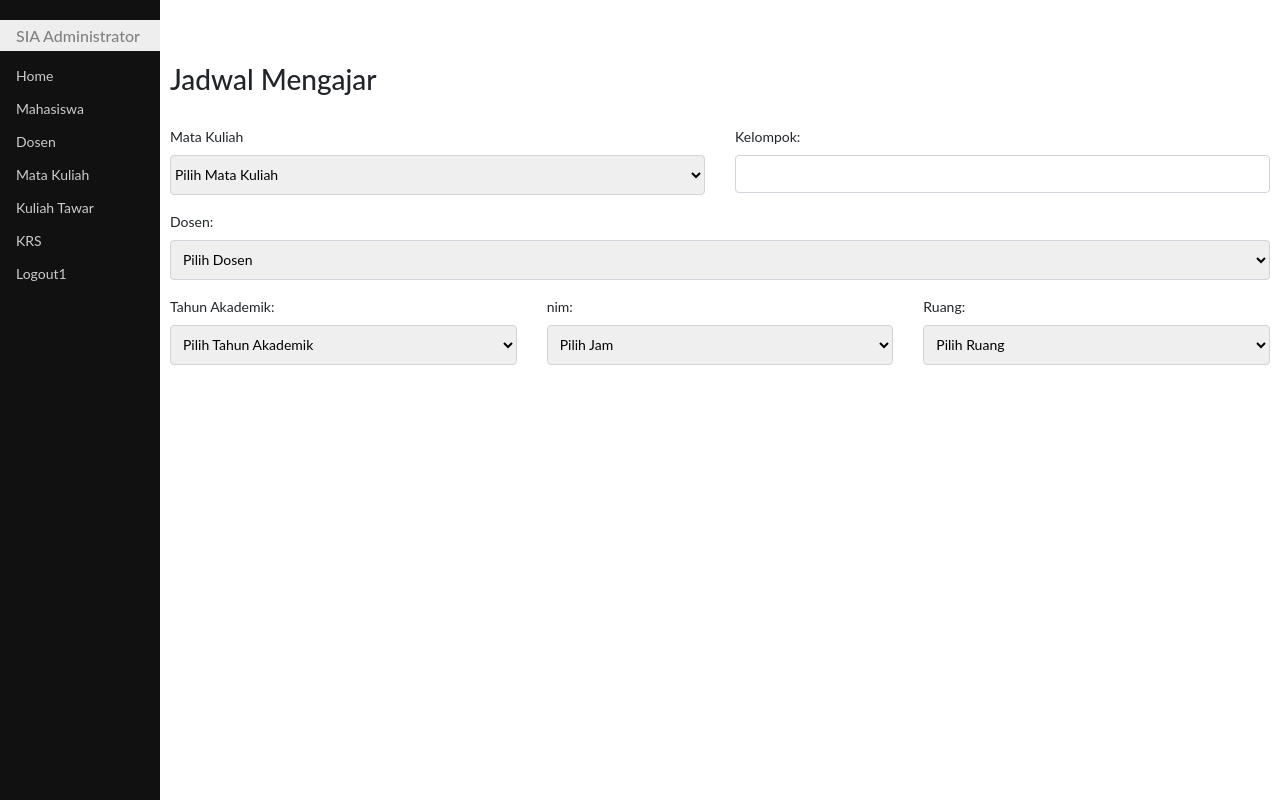
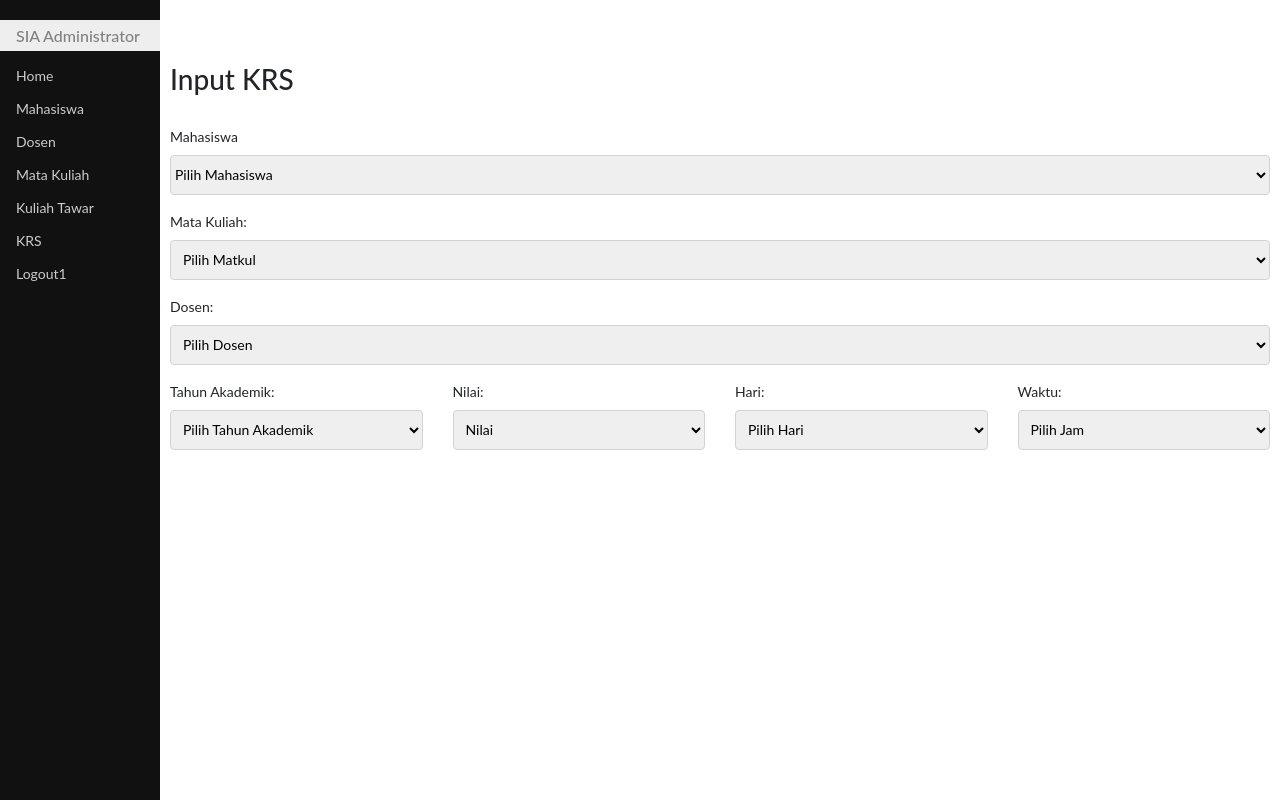
Before and after one commit to DaffaGalang/PWL06605, a PHP site: page /addKrs.php in a window 1280 px wide. Run offline with PHP 8.4, Linux system fonts and the light colour scheme; data comes from the database, SQL or seed files in the repository.

Commit message:
lanjut rabu

```diff
--- a/addKrs.php
+++ b/addKrs.php
@@ -20,80 +20,90 @@
     ?>
     <div class="utama">
         <br><br><br>
-        <h3>Jadwal Mengajar</h3>
+        <h3>Input KRS</h3>
         <br>
         <form method="post" action="sv_addKrs.php" autocomplete="off">
             <div class="container p-0">
                 <div class="row">
-                    <div class="form-group mb-3 col-6">
-                        <label for="matkul">Mata Kuliah</label>
-                        <select name="matkul" id="matkul" class="form-select" style="height: 40px;width: 100% ; border :1px solid #ced4da;border-radius: 0.25rem;" required>
-                            <option value='' disabled selected>Pilih Mata Kuliah</option>
+                    <div class="form-group mb-3 col-12">
+                        <label for="matkul">Mahasiswa</label>
+                        <select name="nim" id="mhs" class="form-select" style="height: 40px;width: 100% ; border :1px solid #ced4da;border-radius: 0.25rem;" required>
+                            <option value='' disabled selected>Pilih Mahasiswa</option>
                             <?php
-                            $hasil = search("matkul", "");
+                            $hasil = search("mhs", "");
                             while ($row = mysqli_fetch_assoc($hasil)) {
                             ?>
-                                <option value=<?= $row["idmatkul"]; ?>><?= $row["namamatkul"] ?></option>
+                                <option value=<?= $row["nim"]; ?>><?= $row["nama"] ?></option>
                             <?php } ?>
                         </select>
                     </div>
-
-                    <div class="form-group mb-3 col-6">
-                        <label for="npp">Kelompok:</label>
-                        <div class="d-flex justify-content-between" id="klpGroup">
-                            <input class=" form-control" type="text" name="klp" id="klp" style="width:100%" required>
+                </div>
+                <div class="row">
+                    <div class="form-group mb-3 col-12">
+                        <label for="idMatkul">Mata Kuliah:</label>
+                        <div id="baba"></div>
+                        <div>
+                            <select id="" class="form-select px-2 mr-3" name="idMatkul" style="height: 40px;width: 100%; border :1px solid #ced4da;border-radius: 0.25rem;" required>
+                                <option value='' disabled selected>Pilih Matkul</option>
+                            </select>
                         </div>
                     </div>
                 </div>
                 <div class="row">
                     <div class="form-group mb-3 col-12">
-                        <label for="npp">Dosen:</label>
+                        <label for="nppDos">Dosen:</label>
                         <div>
-                            <select id="dosen"class="form-select px-2 mr-3" name="npp" style="height: 40px;width: 100%; border :1px solid #ced4da;border-radius: 0.25rem;" required>
+                            <select id="dosen"class="form-select px-2 mr-3" name="nppDos" style="height: 40px;width: 100%; border :1px solid #ced4da;border-radius: 0.25rem;" required>
                                 <option value='' disabled selected>Pilih Dosen</option>
-
                             </select>
                         </div>
                     </div>
                 </div>
                 <div class="row mb-3">
                     <div class="form-group col-sm">
-                        <label for="sks" class="form-label d-block">Tahun Akademik:</label>
+                        <label for="thAkd" class="form-label d-block">Tahun Akademik:</label>
+                        <select class="form-select px-2 w-100" thAkd="hari" style="height: 40px; width: 100%;border :1px solid #ced4da;border-radius: 0.25rem;" required>
+                            <option value='' disabled selected>Pilih Tahun Akademik</option>
+                            <option value="2018">2018</option>
+                            <option value="2019">2019</option>
+                            <option value="2020">2020</option>
+                            <option value="2021">2021</option>
+                            <option value="2022">2022</option>
+                            <option value="2023">2023</option>
+                            <option value="2024">2024</option>
+                            <option value="2025">2025</option>
+                        </select>
+                    </div>
+                    <div class="form-group col-sm" id="jamGroup">
+                        <label for="jenis" class="form-label d-block">Nilai:</label>
+                        <select class="form-select px-2 w-100" name="nilai" style="height: 40px; width: 100%;border :1px solid #ced4da;border-radius: 0.25rem;" required>
+                            <option value='' disabled selected>Nilai</option>
+                            <option value="A">A</option>
+                            <option value="B">B</option>
+                            <option value="C">C</option>
+                            <option value="D">D</option>
+                            <option value="E">E</option>
+                        </select>
+                    </div>
+                    <div class="form-group col-sm" id="jamGroup">
+                        <label for="jenis" class="form-label d-block">Hari:</label>
                         <select class="form-select px-2 w-100" name="hari" style="height: 40px; width: 100%;border :1px solid #ced4da;border-radius: 0.25rem;" required>
-                            <option value='' disabled selected>Pilih Tahun Akademik</option>
+                            <option value='' disabled selected>Pilih Hari</option>
                             <option value="Senin">Senin</option>
                             <option value="Selasa">Selasa</option>
                             <option value="Rabu">Rabu</option>
                             <option value="Kamis">Kamis</option>
-                            <option value="Jumat">Jumat</option>
+                            <option value="Jumad">Jumad</option>
                         </select>
                     </div>
-                    <div class="form-group col-sm" id="jamGroup">
-                        <label for="jenis" class="form-label d-block">nim:</label>
-                        <select class="form-select px-2 w-100" name="jamkul" style="height: 40px; width: 100%;border :1px solid #ced4da;border-radius: 0.25rem;" required>
+                    <div class="form-group col-sm">
+                        <label for="semester" class="form-label d-block">Waktu:</label>
+                        <div class="d-flex justify-content-between">
+						<select class="form-select px-2 w-100" name="waktu" style="height: 40px; width: 100%;border :1px solid #ced4da;border-radius: 0.25rem;" required>
                             <option value='' disabled selected>Pilih Jam</option>
                             <option value="07.00-08.40">07.00-08.40</option>
                             <option value="08.40-10.20">08.40-10.20</option>
                             <option value="10.20-12.00">10.20-12.00</option>
-                            <option value="12.30-14.10">12.30-14.10</option>
-                            <option value="14.10-16.20">14.10-16.20</option>
-                            <option value="16.20-18.00">16.20-18.00</option>
-                            <option value="18.30-20.10">18.30-20.10</option>
-                            <option value="07.00-19.30">07.00-09.30</option>
-                            <option value="09.30-12.00">09.30-12.00</option>
-                            <option value="12.30-15.00">12.30-15.00</option>
-                            <option value="15.30-18.00">15.30-18.00</option>
-                        </select>
-                    </div>
-                    <div class="form-group col-sm">
-                        <label for="semester" class="form-label d-block">Ruang:</label>
-                        <div class="d-flex justify-content-between">
-						<select class="form-select px-2 w-100" name="ruang" style="height: 40px; width: 100%;border :1px solid #ced4da;border-radius: 0.25rem;" required>
-                            <option value='' disabled selected>Pilih Ruang</option>
-							<option value="H.3.1">H.3.1</option>
-							<option value="H.3.2">H.3.2</option>
-							<option value="H.3.3">H.3.3</option>
-
                         </div>
                     </div>
                 </div>
@@ -104,14 +114,40 @@
         </form>
     </div>
     <script>
+	// $(document).ready(function() {
+	// 		$('#mhs').change(function() {
+	// 			var mk = $(this).val();
+    //             $.post("ajaxKrsmatkul.php", {
+	// 				id: mk
+	// 			}, function(data) {
+	// 				if (data != "") {
+	// 					$("#matkultest").html(data);
+	// 				}
+	// 			})
+	// 			$.post("ajaxKrsdosen.php", {
+	// 				id: mk
+	// 			}, function(data) {
+	// 				if (data != "") {
+	// 					$("#dosen").html(data);
+	// 				}
+	// 			})
+
+	// 		})
+	// 	})
    $(document).ready(function() {
-			$('#matkul').change(function() {
-				var mk = $(this).val();
-				$.post("ajaxTawar.php", {
+		$('#mhs').on("change", function() {
+			$('#baba').load('ajaxKrsMatkul.php?id=' + $('#mhs').val())
+		})
+	})
+        $(document).ready(function() {
+            $("#mhs").change(function() {
+                var mk = $(this).val()
+                $.post('ajaxKrsDosen.php', {
                         id: mk
-				}, function(data) {
+                    },
+                    function(data) {
                         if (data != "") {
-						$("#dosen").html(data);
+                            $("#dosen").html(data)
                         }
                     })
             })
```
Also changed, not shown: ajaxKrsdosen.php (added, +12 -0 lines), hpsKrs.php (added, +17 -0 lines), updateKrs.php (+6 -2 lines), 1 other file. Lines whose indentation alone changed are shown as unchanged.
